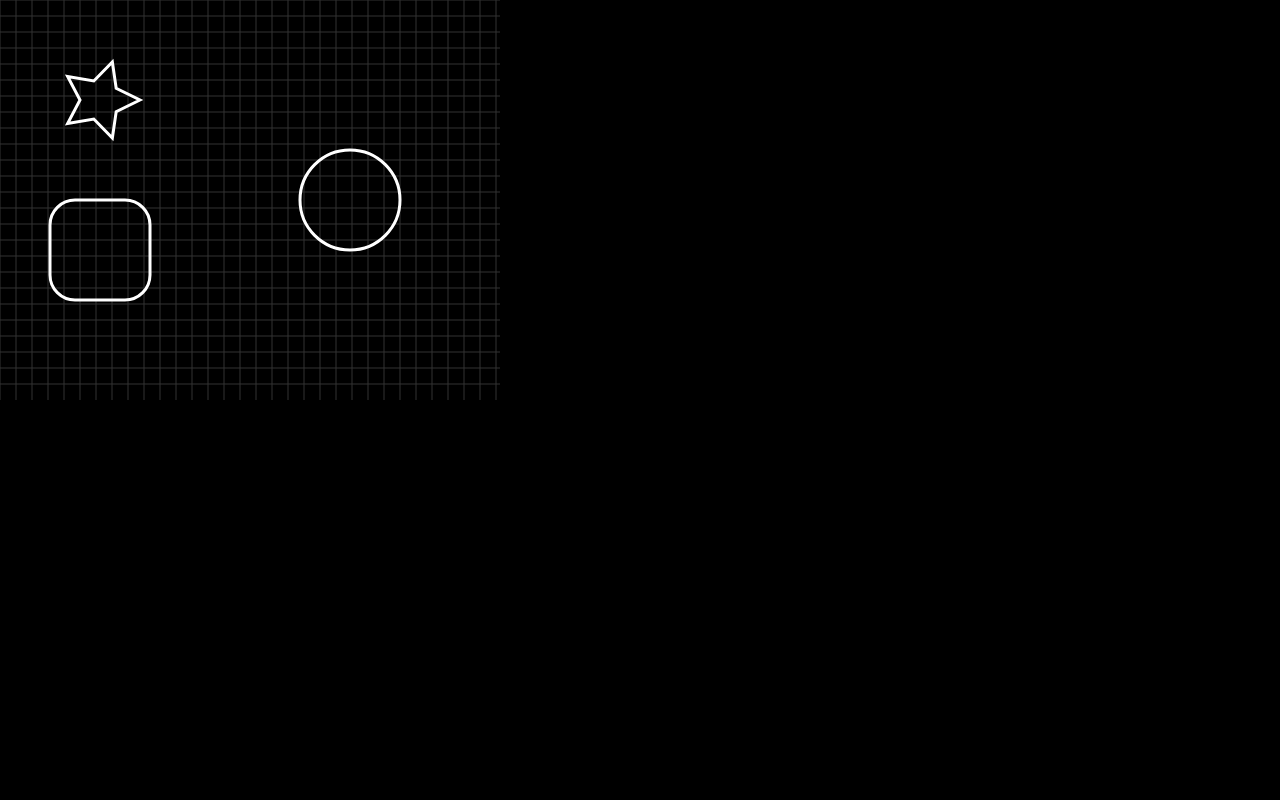
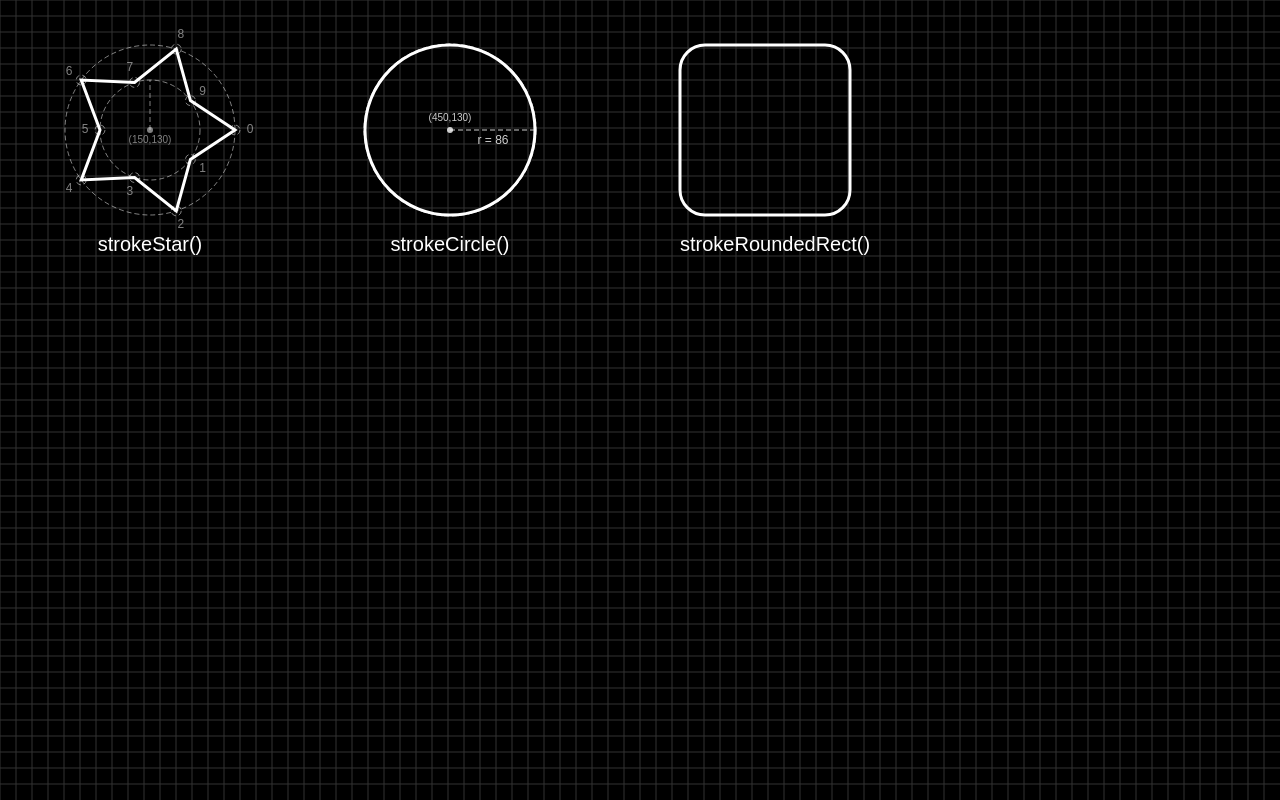
Before and after one commit to gamikun/cazicanvas, a plain HTML site: page index.html in a window 1280 px wide. Drawn offline with Linux system fonts and the light colour scheme.

Commit message:
Modeling available

```diff
--- a/index.html
+++ b/index.html
@@ -12,33 +12,57 @@
 	</style>
 </head>
 <body>
-	<canvas id="lienzo" width="500" height="400"></canvas>
+	<canvas id="lienzo" width="700" height="400"></canvas>
 </body>
 <script src="src/cazicanvas.js"></script>
 <script>
 	var cv, cx;
 
+	function redrawEverything() {
+		cx.shouldDrawModel = true;
+
+		cx.textAlign = 'center';
+		cx.textBaseline = 'top';
+		cx.font = '20px Arial';
+
+		cx.strokeStyle = '#333333';
+		cx.fillStyle = '#ffffff';
+		cx.fontStyle = 'Arial 25px';
+		cx.lineWidth = 1;
+		cx.strokeGrid(0, 0, cv.offsetWidth, cv.offsetHeight, 16, 16);
+
+		cx.fillStyle = 'white';
+		cx.strokeStyle = 'white';
+		cx.lineWidth = 3;
+		cx.strokeStar(150, 130, 50, 85, 5);
+		cx.globalAlpha = 0.5;
+		cx.modelStar(150, 130, 50, 85, 5);
+		cx.globalAlpha = 1.0;
+		cx.fillText('strokeStar()', 150, 130 + 105);
+
+		cx.globalAlpha = 0.8;
+		cx.modelCircle(450, 130, 86);
+		cx.globalAlpha = 1.0;
+		cx.strokeCircle(450, 130, 85);
+		cx.fillText('strokeCircle()', 450, 130 + 105);
+
+		cx.textAlign = 'left';
+		cx.strokeRoundedRect(680, 45, 170, 170, 25);
+		cx.fillText('strokeRoundedRect()', 680, 45 + 190);
+	}
+
 	window.onload = function() {
 		cv = document.getElementById('lienzo');
 		cx = cv.getContext('2d');
 
-		cx.strokeStyle = '#333333';
-		cx.lineWidth = 1;
-		cx.strokeGrid(0, 0, cv.offsetWidth, cv.offsetHeight, 16, 16);
+		this.onresize();
+	}
 
-		cx.beginPath();
-		cx.fillStyle = 'red';
-		cx.strokeStyle = 'white';
-		cx.lineWidth = 3;
-		cx.star(100, 100, 20, 40, 5);
-		cx.closePath();
-		cx.stroke();
+	window.onresize = function() {
+		cv.width = window.innerWidth;
+		cv.height = window.innerHeight;
 
-		cx.beginPath();
-		cx.circle(350, 200, 50);
-		cx.stroke();
-
-		cx.strokeRoundedRect(50, 200, 100, 100, 25);
+		redrawEverything();
 	}
 </script>
 </html>
--- a/src/cazicanvas.js
+++ b/src/cazicanvas.js
@@ -1,5 +1,17 @@
 CanvasRenderingContext2D.prototype.circle = function(x, y, radius) {
 	this.arc(x, y, radius, 0, Math.PI * 2, 0);
+}
+
+CanvasRenderingContext2D.prototype.strokeCircle = function(x, y, radius) {
+	this.beginPath();
+	this.arc(x, y, radius, 0, Math.PI * 2, 0);
+	this.stroke();
+}
+
+CanvasRenderingContext2D.prototype.fillCircle = function(x, y, radius) {
+	this.beginPath();
+	this.arc(x, y, radius, 0, Math.PI * 2, 0);
+	this.fill();
 }
 
 CanvasRenderingContext2D.prototype.perfectPolygon = function(
@@ -48,6 +60,111 @@ CanvasRenderingContext2D.prototype.star = function(
 	}
 }
 
+CanvasRenderingContext2D.prototype.strokeStar = function(
+	x, y, innerRadius, outerRadius, spikes
+) {
+	this.beginPath();
+	this.star(x, y, innerRadius, outerRadius, spikes);
+	this.closePath();
+	this.stroke();
+}
+
+CanvasRenderingContext2D.prototype.modelStar = function(
+	x, y, innerRadius, outerRadius, spikes
+) {
+	var self = this;
+	var lnw = this.lineWidth;
+	var lnd = this.getLineDash();
+	var fnt = this.font;
+	var txtbl = this.textBaseline;
+
+	this.textBaseline = 'middle';
+	this.font = '12px Arial';
+	this.setLineDash([5, 3]);
+	this.lineWidth = 1;
+
+	this.strokeCircle(x, y, innerRadius);
+	this.strokeCircle(x, y, outerRadius);
+
+	// draw points
+	var pointIndex = 0;
+	var orad = outerRadius + 15;
+	var irad = innerRadius + 15;
+	var alt = false;
+	this.iterateCircumference(x, y, orad, spikes, function(x, y) {
+		self.fillText(pointIndex.toString(), x, y);
+		pointIndex += 2;
+	});
+	pointIndex = 0;
+	this.iterateCircumference(x, y, outerRadius, spikes, function(x, y) {
+		self.strokeCircle(x, y, 5);
+		pointIndex += 2;
+	});
+	pointIndex = 0;
+	this.iterateCircumference(x, y, innerRadius, spikes * 2, function(x, y) {
+		if (pointIndex % 2 != 0) {
+			self.strokeCircle(x, y, 5);
+		}
+		pointIndex += 1;
+	});
+	pointIndex = 0;
+	this.iterateCircumference(x, y, irad, spikes * 2, function(x, y) {
+		if (pointIndex % 2 != 0) {
+			self.fillText(pointIndex.toString(), x, y);
+		}
+		pointIndex += 1;
+	});
+
+	// draw center
+	this.fillCircle(x, y, 3);
+	//this.fillText('hola', x, y);
+	this.font = '10px Arial';
+	this.textBaseline = 'top';
+	this.fillText("(" + x.toString() + "," + y.toString() + ")", x, y + 5);
+
+	// draw lines
+	this.beginPath();
+	this.moveTo(x, y);
+	this.lineTo(x, y - innerRadius);
+	this.stroke();
+
+	// reset state
+	this.setLineDash(lnd);
+	this.textBaseline = txtbl;
+	this.lineWidth = lnw;
+	this.font = fnt;
+}
+
+CanvasRenderingContext2D.prototype.modelCircle = function(x, y, radius) {
+	var lnw = this.lineWidth;
+	var dsh = this.getLineDash();
+	var fnt = this.font;
+	var bln = this.textBaseline
+
+	this.lineWidth = 1;
+	this.setLineDash([5, 3]);
+	this.font = '12px Arial';
+
+	this.beginPath();
+	this.moveTo(x, y);
+	this.lineTo(x + radius, y);
+	this.stroke();
+
+	//this.strokeCircle(x, y, 5);
+	this.fillText("r = " + radius.toString(), x + radius / 2, y + 5);
+	this.font = '10px Arial';
+	this.textBaseline = 'bottom';
+	this.fillCircle(x, y, 3);
+	this.fillText("(" + x.toString() + "," + y.toString() + ")", x, y - 7);
+
+	this.strokeCircle(x, y, radius);
+
+	this.textBaseline = bln;
+	this.font = fnt;
+	this.lineWidth = lnw;
+	this.setLineDash(dsh);
+}
+
 CanvasRenderingContext2D.prototype.grid = function(x, y, w, h, cw, ch) {
 	for (var xx = x; xx < w; xx += cw) {
 		this.moveTo(xx, 0);
@@ -74,7 +191,7 @@ CanvasRenderingContext2D.prototype.roundedRect = function(x, y, w, h, r) {
 	this.moveTo(x + r, y);
 	this.lineTo(x + w - r, y);
 	this.arcTo(x + w, y, x + w, y + r, r);
-	this.lineTo(x + w, y + x - r);
+	this.lineTo(x + w, y + h - r);
 	this.arcTo(x + w, y + h, x + w - r, y + h, r);
 	this.lineTo(x + r, y + h);
 	this.arcTo(x, y + h, x, y + h - r, r);
@@ -93,3 +210,19 @@ CanvasRenderingContext2D.prototype.fillRoundedRect = function(x, y, w, h, r) {
 	this.roundedRect(x, y, w, h, r);
 	this.stroke();
 }
+
+CanvasRenderingContext2D.prototype.iterateCircumference = function(
+	x, y, radius, segments, fn
+) {
+	var v = Math.PI / segments * 2;
+	var vx, vy, d;
+
+	for (var i = 0; i < segments; i++) {
+		d = i * v;
+
+		vx = radius * Math.cos(d) + x;
+		vy = radius * Math.sin(d) + y;
+
+		fn(vx, vy);
+	}
+}
```
Also changed, not shown: demo.png (added).
